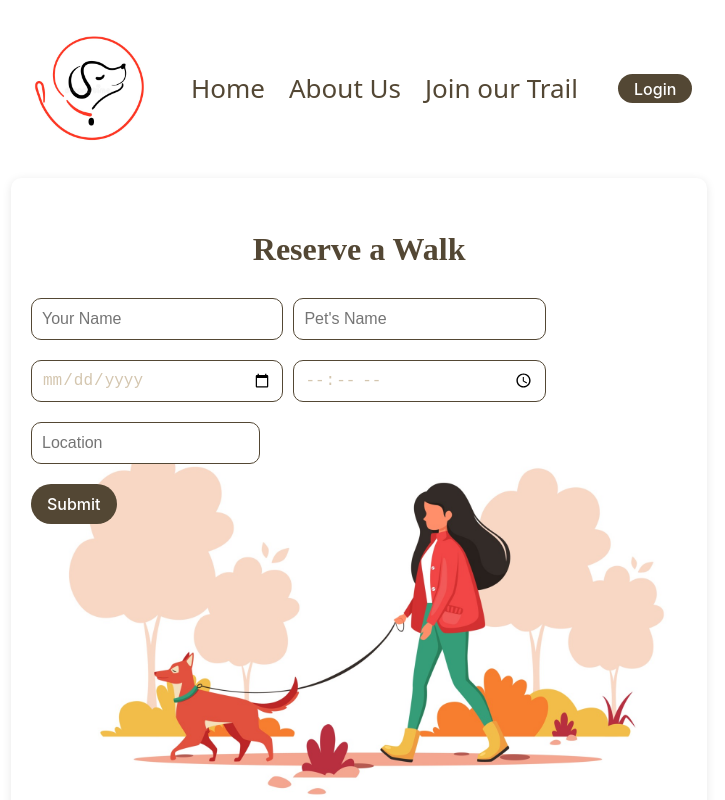
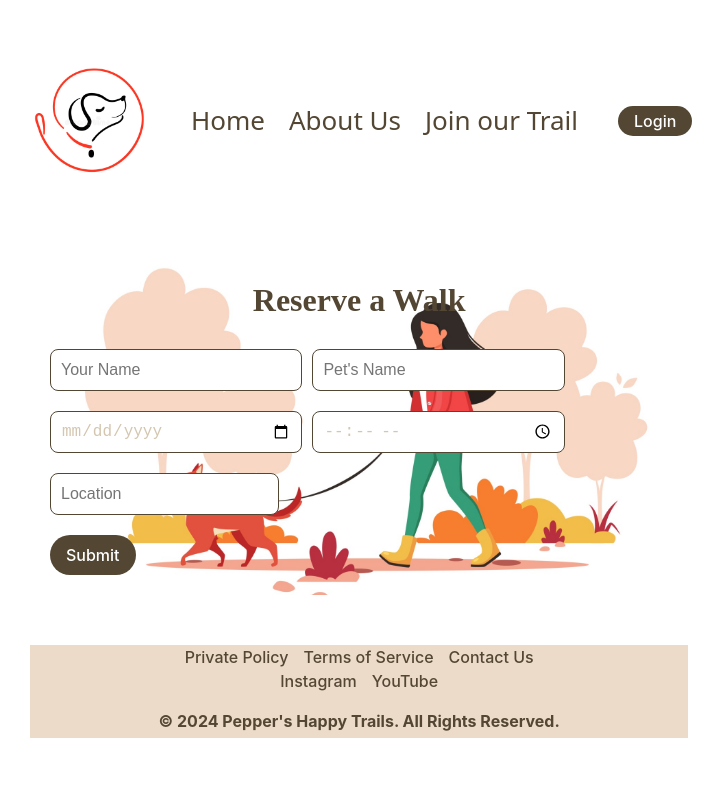
Before and after one commit to an-ngo-1427/SSPC-capstone, a React (Vite) app in the folder frontend/: page /reservation in a window 1280 px wide. Shown: the top 800 px of the page, without its empty margins (0-725 px from the left). Built offline with nearby package versions, Linux system fonts and the light colour scheme; a web font is replaced by a local one.

Commit message:
no change

```diff
--- a/frontend/src/App.css
+++ b/frontend/src/App.css
@@ -46,8 +46,12 @@ header ul {
   /* background-color: var(--secondary-color); */
   margin: 0 10px;
   border-radius: 10px;
-  border: 1px solid white;
-
+  border: 20px solid white;
+  background-color: var(--quartenary-color);
+  /* height: 50vh; */
+  /* background-image: url("/frontend/src/assets/pepper-trail.jpeg");
+  background-repeat: no-repeat;
+  background-size: contain; */
 }
 
 /* Hero Section */
@@ -61,7 +65,7 @@ header ul {
   justify-content: center;
   color: var(--text-color);
   text-align: center;
-  border-radius: 10px 10px 0 0;
+  border-radius: 50px 50px 0 0;
   margin: 0 0px;
 }
 
@@ -93,17 +97,17 @@ header ul {
 .reservation-container {
   background-image: url("/frontend/src/assets/dog-walking.jpg");
   background-repeat: no-repeat;
-  background-size: contain;
+  background-size: cover;
   background-position: right;
 
   max-width: 100vmax;
-  height: 100vh;
+  /* height: 91%; */
   margin: 0;
   padding: 20px;
-  background-color: white;
+  /* background-color: white; */
   /* Soft light background to give it a solarpunk vibe */
-  border-radius: 10px;
-  box-shadow: 0 2px 10px rgba(0, 0, 0, 0.1);
+  /* border-radius: 10px; */
+  /* box-shadow: 0 2px 10px rgba(0, 0, 0, 0.1); */
 }
 
 .reservation-header {
@@ -143,7 +147,7 @@ header ul {
   height: 2.5rem;
   font-size: 1rem;
   border: 1px solid var(--tertiary-color);
-  border-radius: 10px;
+  border-radius: 8px;
   padding: 0 10px;
   background-color: white;
   color: var(--secondary-color);
@@ -177,7 +181,6 @@ button:hover {
 
 .info-section h2 {
   border-radius: 7px;
-  border: 1px solid white;
 }
 
 .info-section p {
@@ -199,7 +202,7 @@ button:hover {
 
 .footer-content {
   background-color: var(--quartenary-color);
-  border-radius: 10px;
+  /* border-radius: 10px; */
   color: var(--text-color);
 }
 
```
